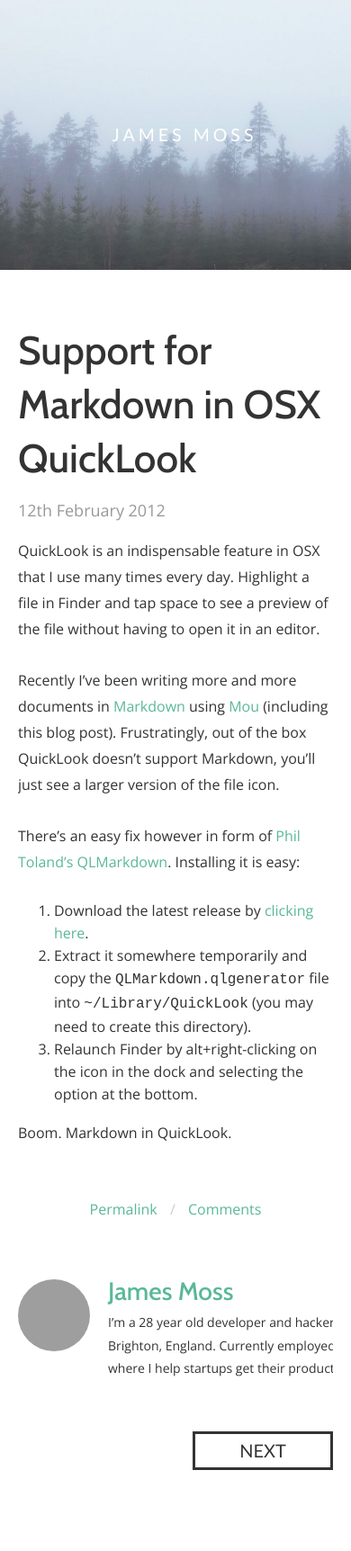
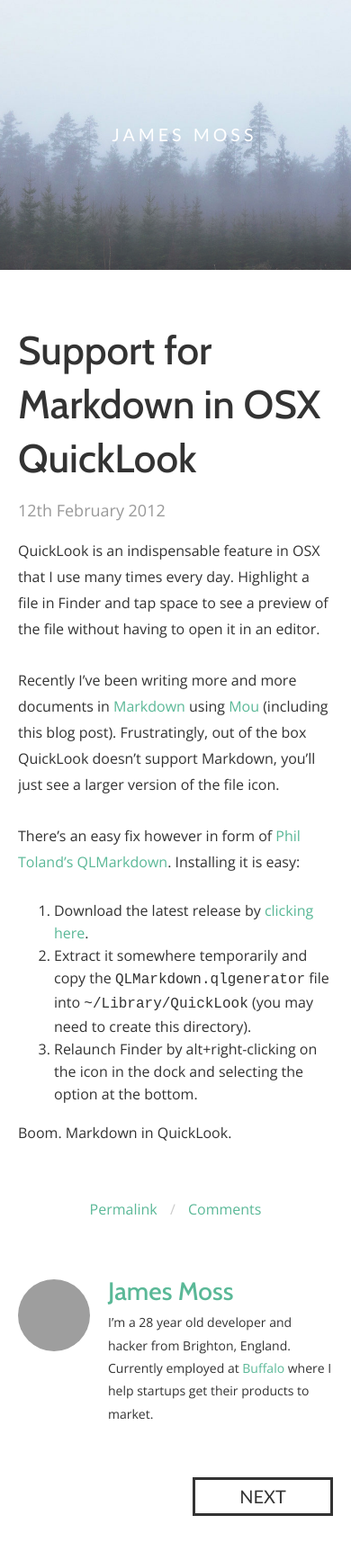
Before and after one commit to jamesmoss/jamesmoss.github.com, a Jekyll site: the page built from index.html, in a window 390 px wide, cut to the strip 0-1735 px from the top of the page. Shown: the top 1724 px of the strip at 90% size. Built offline with Jekyll 4.4.1, drawn with Linux system fonts in a browser that asks for light colours; nearby versions of some CDN libraries; Markdown is read by kramdown in place of the engine named in the settings; the list of posts is cut into pages by our own code; before the commit the page ends 1684 px from its top, so only the background shows below that; grey boxes are pictures that could not be loaded.

Commit message:
Adding font fallbacks

```diff
--- a/css/style.css
+++ b/css/style.css
@@ -72,14 +72,14 @@
    margin: 0px 0px 15px 0px;
    font-weight: 400;
    font-style: normal;
-   font-family: Cabin;
+   font-family: "Cabin", Helvetica, 'Helvetica Neue', Arial, sans-serif;
 }
 
 h2 {
    font-size: 36px;
    line-height: 46px;
    margin: 0px 0px 25px 0px;
-   font-family: Cabin;
+   font-family: "Cabin", Helvetica, 'Helvetica Neue', Arial, sans-serif;
    font-weight: 400;
    font-style: normal;
 }
@@ -88,7 +88,7 @@
    font-size: 28px;
    line-height: 36px;
    margin: 0px 0px 19px 0px;
-   font-family: "Cabin";
+   font-family: "Cabin", Helvetica, 'Helvetica Neue', Arial, sans-serif;
    font-weight: 500;
    font-style: normal;
 }
@@ -103,7 +103,7 @@
    margin: 0px 0px 28px 0px;
    text-transform: inherit;
    font-size: 16px;
-   font-family: "Open Sans";
+   font-family: "Open Sans", Helvetica, 'Helvetica Neue', Arial, sans-serif;
    font-weight: 400;
    font-style: normal;
    line-height: 181%;
@@ -126,7 +126,7 @@
    font-size: 22px;
    line-height: 1.56em;
    margin: 0px 0px 28px 0px;
-   font-family: "Open Sans";
+   font-family: "Open Sans", Helvetica, 'Helvetica Neue', Arial, sans-serif;
    font-weight: 400;
    font-style: normal;
    color: #3f3f3f;
@@ -146,7 +146,7 @@
 	padding: 50px 0 0;
 	font-size: 16px;
 	min-height: 100%;
-	font-family: "Open Sans";
+	font-family: "Open Sans", Helvetica, 'Helvetica Neue', Arial, sans-serif;
 	font-weight: 400;
 	font-style: normal;
 	line-height: 25px;
@@ -198,7 +198,7 @@
 }
 
 .pagination a {
-	font-family: 'Gill Sans';
+	font-family: 'Gill Sans', 'Gill Sans MT', 'Lato', sans-serif;
 	text-transform: uppercase;
 	color: #333;
 	border: 3px solid #333;
@@ -268,7 +268,7 @@
 
 	.about {
 		margin: 30px 0;
-		width: 100%;
+		width: auto;
 		text-align: left;
 		position: relative;
 		padding: 0 0 0 100px;
```
